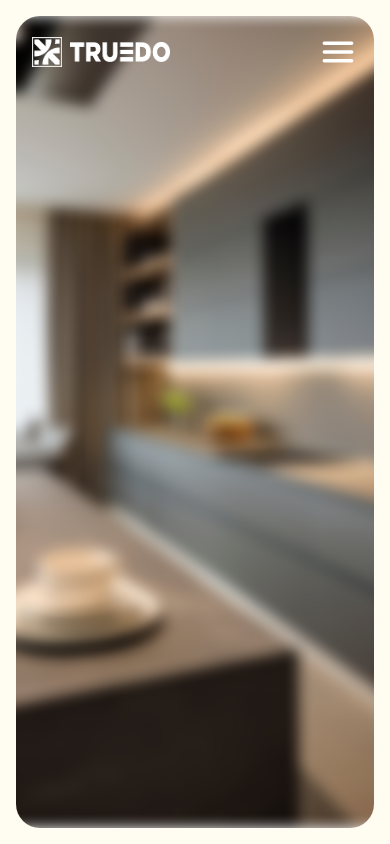
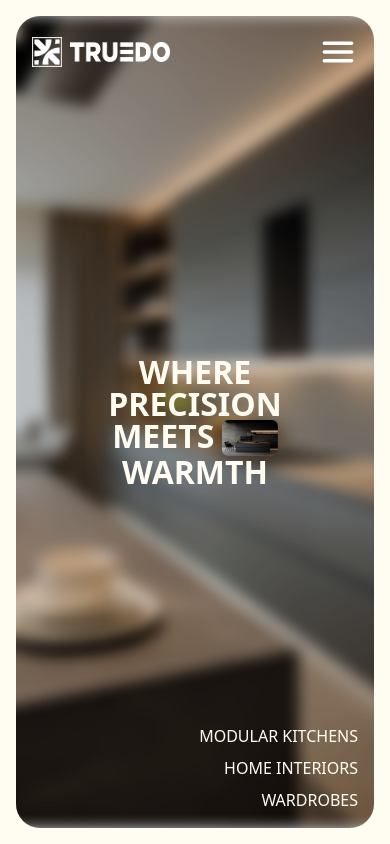
Before and after one commit to techwire-studio/Truedo, a React (Vite) app: page / in a window 390 px wide. Shown: the top 844 px of the page. Built offline with nearby package versions, Linux system fonts and the light colour scheme.

Commit message:
hero section updated for mobile

```diff
--- a/src/common/Header.jsx
+++ b/src/common/Header.jsx
@@ -1,5 +1,5 @@
 import { useEffect, useState } from "react";
-import { useLocation } from "react-router-dom";
+import { useLocation,Link } from "react-router-dom";
 import { motion, AnimatePresence } from "framer-motion";
 
 import logo1 from "../assets/logoMain1.png";
@@ -105,6 +105,8 @@ const Header = () => {
     `}
   >
     {/* Logo */}
+   <div className="flex items-center gap-2">
+  <Link to="/">
     <div className="flex items-center gap-2">
       <img
         className="w-[30px] h-[30px]"
@@ -117,6 +119,8 @@ const Header = () => {
         alt="Logo 2"
       />
     </div>
+  </Link>
+</div>
 
     {/* Menu / Close Button */}
     <div
--- a/src/components/Hero.jsx
+++ b/src/components/Hero.jsx
@@ -2,10 +2,11 @@ import React from "react";
 import heroDesktop from "../assets/hero2.png";
 import heroMobile from "../assets/HeroMobile.png"
 import heroLogo from "../assets/heroLogo.png";
+import miniLogo from "../assets/serviveLogo.png"
 
 const Hero = () => {
   return (
-    <div className="w-full h-screen relative overflow-x-hidden" >
+    <div className="w-full h-screen relative overflow-x-hidden flex justify-center items-center" >
       {/* Centered logo */}
       <div className="absolute inset-0 hidden lg:flex lg:gap-4 items-center  justify-center z-10">
         <img className="lg:w-[450px] lg:h-auto" src={heroLogo} alt="" />
@@ -20,15 +21,23 @@ const Hero = () => {
         </p>
       </div>
       {/* Text at bottom-left */}
-      <div className="hidden lg:block absolute bottom-8 right-8 z-10 text-[#FFFCF2] uppercase text-right space-y-2 lg:text-[14px]">
+      <div className="absolute bottom-8 right-8 z-20 text-[#fffcf2] uppercase text-right space-y-2 text-[16px] lg:text-[14px]">
         <p>MODULAR KITCHENS</p>
         <p className="">HOME INTERIORS</p>
         <p>WARDROBES</p>
       </div>
+      <div className="m-4 rounded-[25px] overflow-hidden inset-0 bg-black/20 flex flex-col justify-center items-center lg:hidden absolute  z-10 text-[#FFFCF2] font-semibold uppercase  leading-none text-[32px]">
+        <p>WHERE</p>
+        <p>Precision</p>
+        <div className="flex gap-2">
+          <p>MEETS</p> <img className="h-[36px] w-auto" src={miniLogo} alt="" />
+        </div>
+        <p>Warmth</p>
+      </div>
 
       {/* Background image */}
       <img className="h-screen w-full hidden lg:block" src={heroDesktop} alt="Hero" />
-      <img className="h-screen w-full lg:hidden p-4 object-cover rounded-[40px]" src={heroMobile} alt="" />
+      <img className="h-screen w-full lg:hidden p-4 object-cover  rounded-[40px]" src={heroMobile} alt="" />
 
     </div>
   );
```
